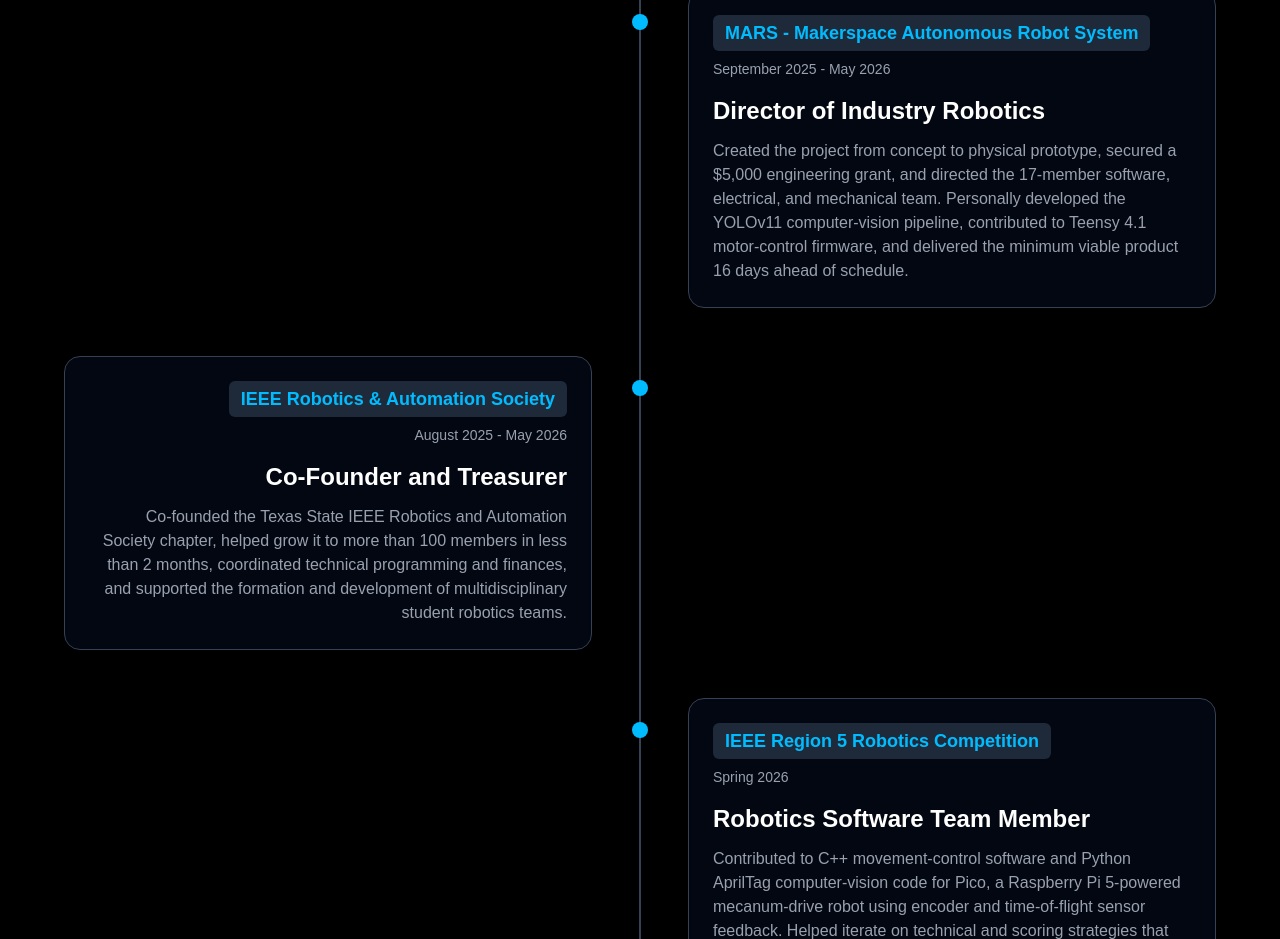
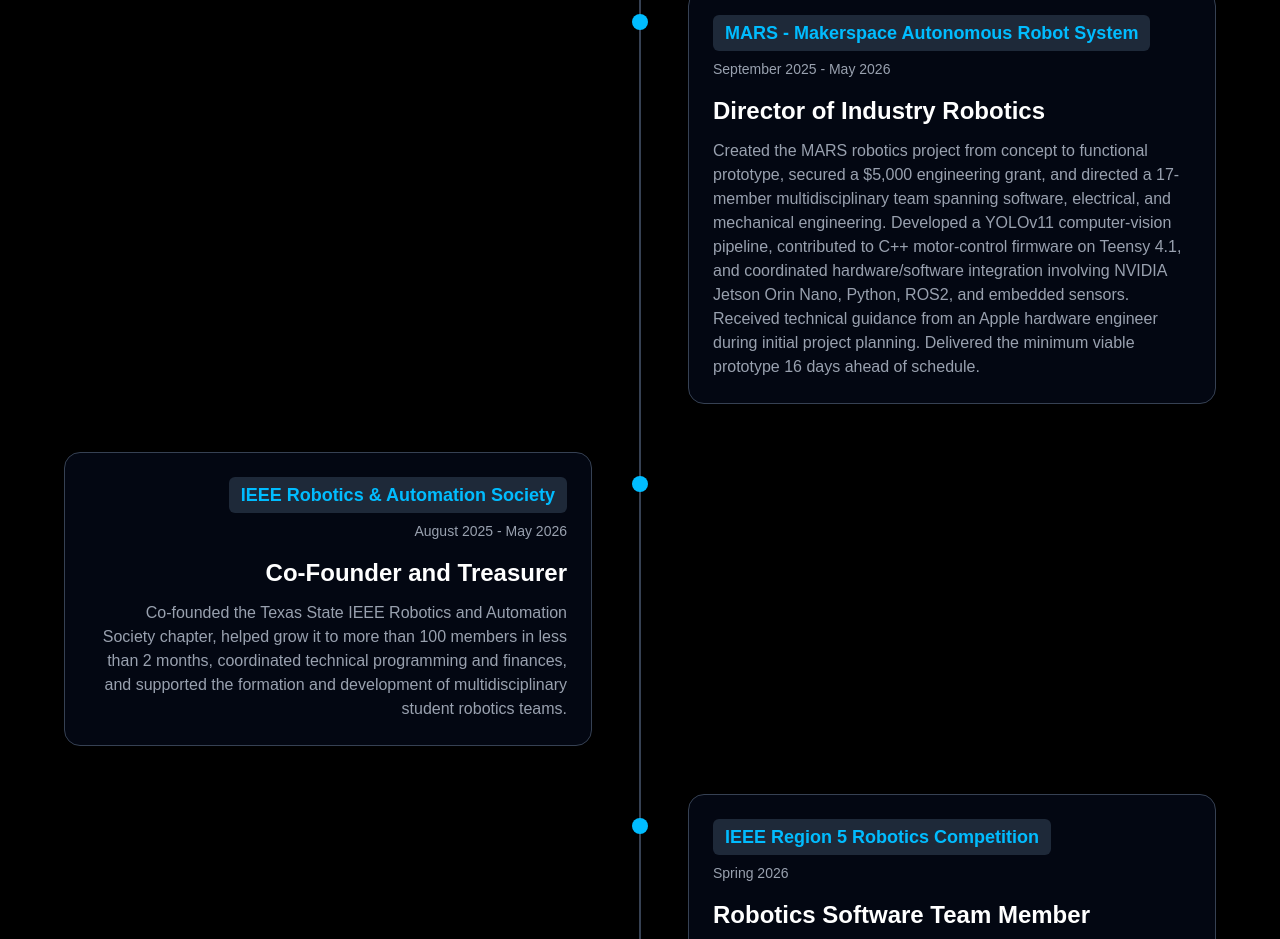
Before and after one commit to Ian8912/ian-lingo-website, a Next.js app: page /experience in a window 1280 px wide. Shown: the part 1620-2559 px from the top of the page. Built offline with nearby package versions, Linux system fonts and the light colour scheme.

Commit message:
docs: update Experience page

```diff
--- a/src/app/experience/page.tsx
+++ b/src/app/experience/page.tsx
@@ -42,7 +42,7 @@
     date: "September 2025 - May 2026",
     title: "Director of Industry Robotics",
     description:
-    "Created the project from concept to physical prototype, secured a $5,000 engineering grant, and directed the 17-member software, electrical, and mechanical team. Personally developed the YOLOv11 computer-vision pipeline, contributed to Teensy 4.1 motor-control firmware, and delivered the minimum viable product 16 days ahead of schedule.",
+    "Created the MARS robotics project from concept to functional prototype, secured a $5,000 engineering grant, and directed a 17-member multidisciplinary team spanning software, electrical, and mechanical engineering. Developed a YOLOv11 computer-vision pipeline, contributed to C++ motor-control firmware on Teensy 4.1, and coordinated hardware/software integration involving NVIDIA Jetson Orin Nano, Python, ROS2, and embedded sensors. Received technical guidance from an Apple hardware engineer during initial project planning. Delivered the minimum viable prototype 16 days ahead of schedule.",
   },
 
   {
```
